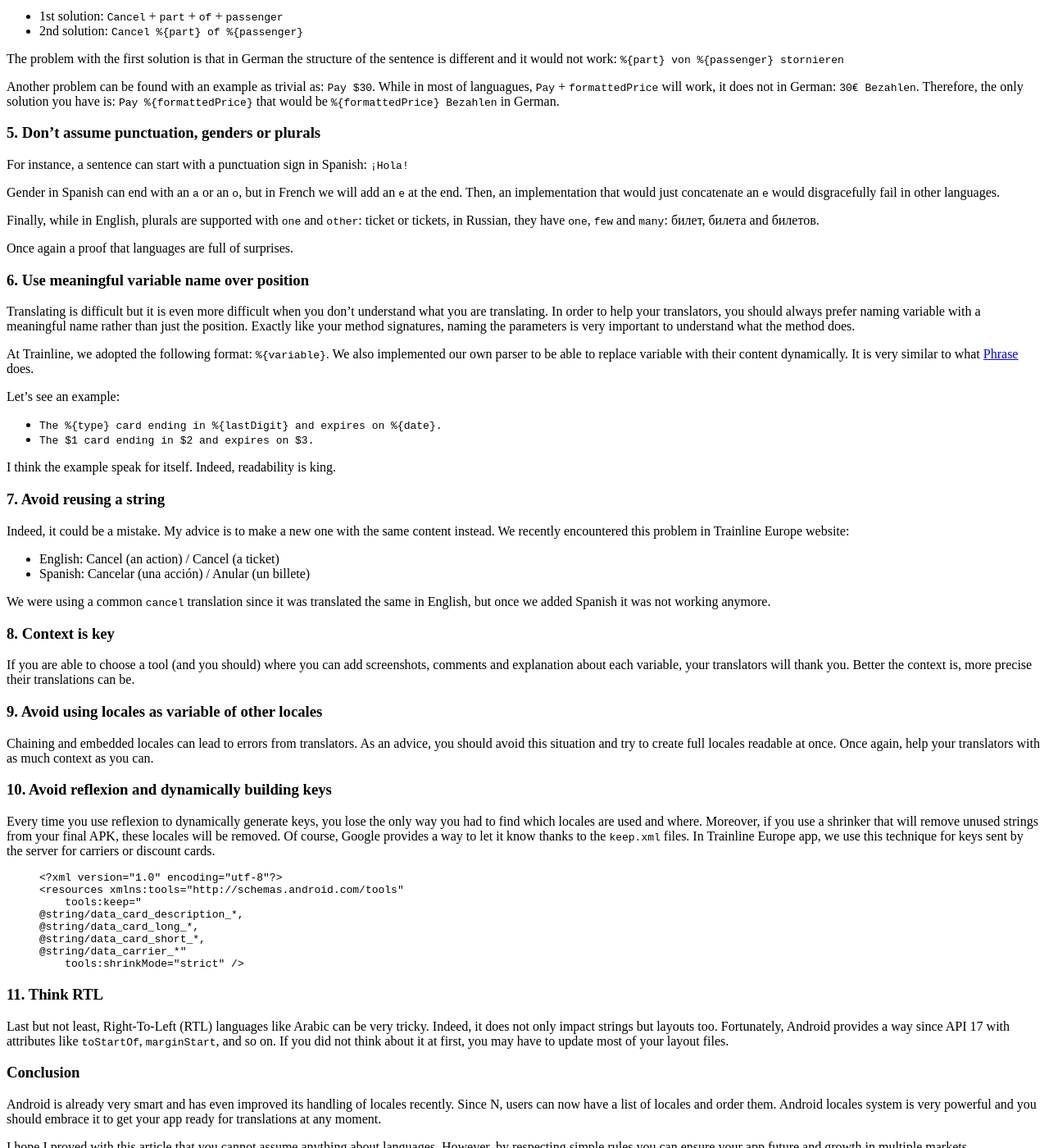
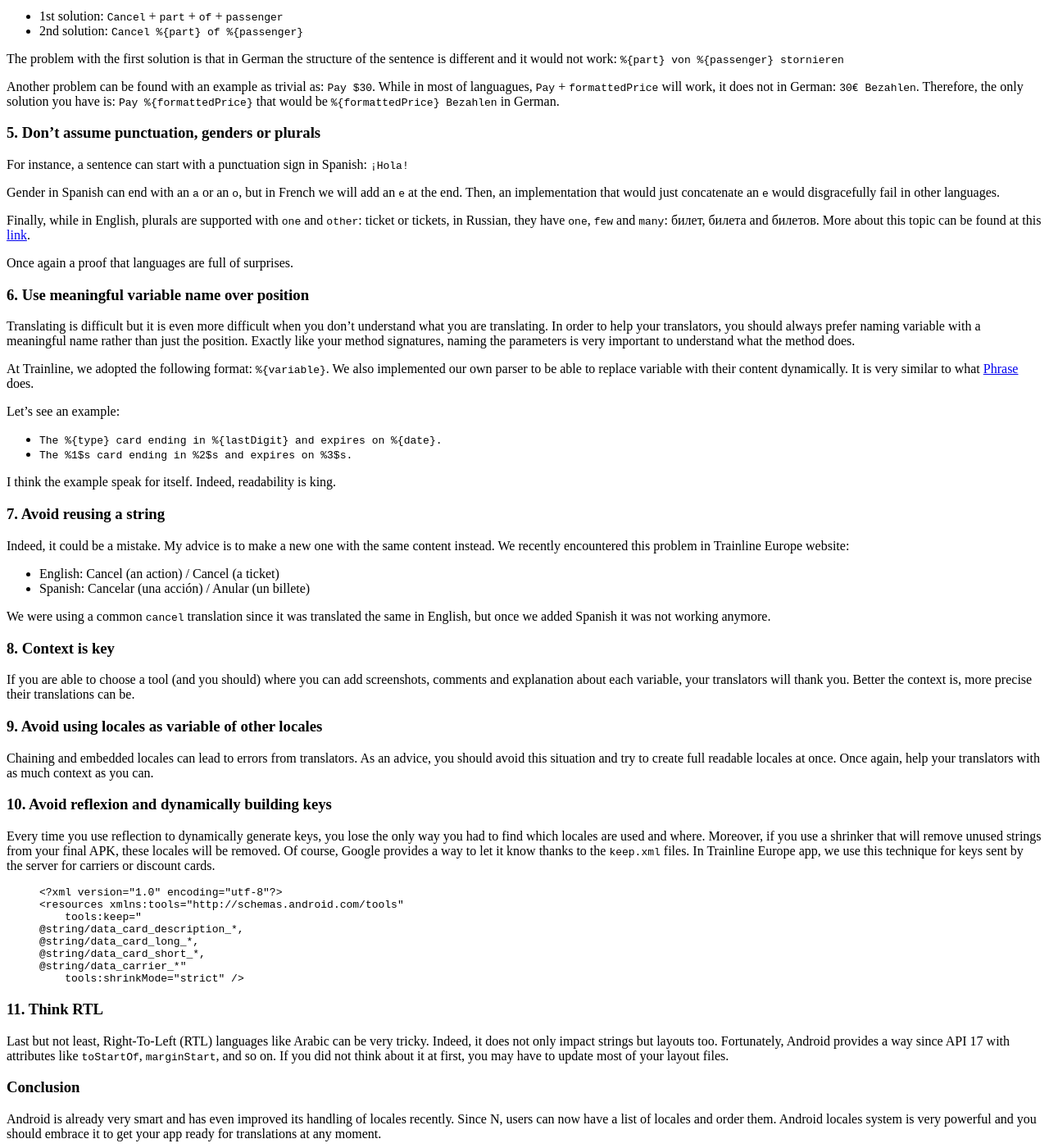
Before and after one commit to jeremiemartinez/jeremiemartinez.github.com, a Jekyll site: the page built from _posts/2017-03-13-i18n-good-practices.md, in a window 1280 px wide and 1400 px high, scrolled down 897 px. Shown: the whole window at 82% size. Built offline with Jekyll 4.4.1, drawn with Linux system fonts in a browser that asks for light colours; comment, search, counter and statistics services are not loaded.

Commit message:
Feedback Robert.

```diff
--- a/_posts/2017-03-13-i18n-good-practices.md
+++ b/_posts/2017-03-13-i18n-good-practices.md
@@ -52,7 +52,7 @@ For instance, a sentence can start with a punctuation sign in Spanish: `¡Hola!`
 
 Gender in Spanish can end with an `a` or an `o`, but in French we will add an `e` at the end. Then, an implementation that would just concatenate an `e` would disgracefully fail in other languages.
 
-Finally, while in English, plurals are supported with `one` and `other`: ticket or tickets, in Russian, they have `one`, `few` and `many`: билет, билета and билетов.
+Finally, while in English, plurals are supported with `one` and `other`: ticket or tickets, in Russian, they have `one`, `few` and `many`: билет, билета and билетов. More about this topic can be found at this [link](http://www.unicode.org/cldr/charts/latest/supplemental/language_plural_rules.html).
 
 Once again a proof that languages are full of surprises.
 
@@ -65,7 +65,7 @@ At Trainline, we adopted the following format: `%{variable}`. We also implemente
 Let's see an example:
 
 -  `The %{type} card ending in %{lastDigit} and expires on %{date}.`
-- `The $1 card ending in $2 and expires on $3.`
+- `The %1$s card ending in %2$s and expires on %3$s.`
 
 I think the example speak for itself. Indeed, readability is king.
 
@@ -84,11 +84,11 @@ If you are able to choose a tool (and you should) where you can add screenshots,
 
 ### 9. Avoid using locales as variable of other locales
 
-Chaining and embedded locales can lead to errors from translators. As an advice, you should avoid this situation and try to create full locales readable at once. Once again, help your translators with as much context as you can.
+Chaining and embedded locales can lead to errors from translators. As an advice, you should avoid this situation and try to create full readable locales at once. Once again, help your translators with as much context as you can.
 
 ### 10. Avoid reflexion and dynamically building keys
 
-Every time you use reflexion to dynamically generate keys, you lose the only way you had to find which locales are used and where. Moreover, if you use a shrinker that will remove unused strings from your final APK, these locales will be removed. Of course, Google provides a way to let it know thanks to the `keep.xml` files. In Trainline Europe app, we use this technique for keys sent by the server for carriers or discount cards.
+Every time you use reflection to dynamically generate keys, you lose the only way you had to find which locales are used and where. Moreover, if you use a shrinker that will remove unused strings from your final APK, these locales will be removed. Of course, Google provides a way to let it know thanks to the `keep.xml` files. In Trainline Europe app, we use this technique for keys sent by the server for carriers or discount cards.
 
 {% highlight xml %}
 <?xml version="1.0" encoding="utf-8"?>
```
